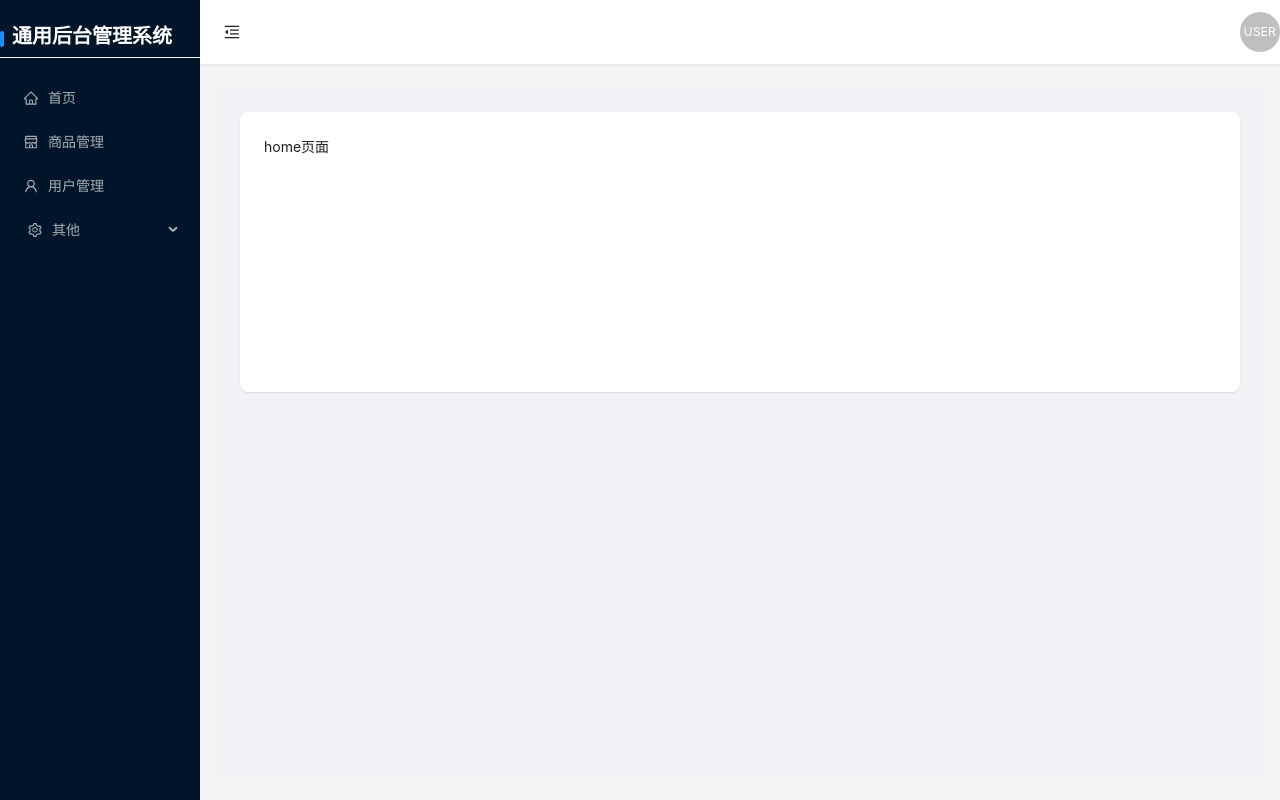
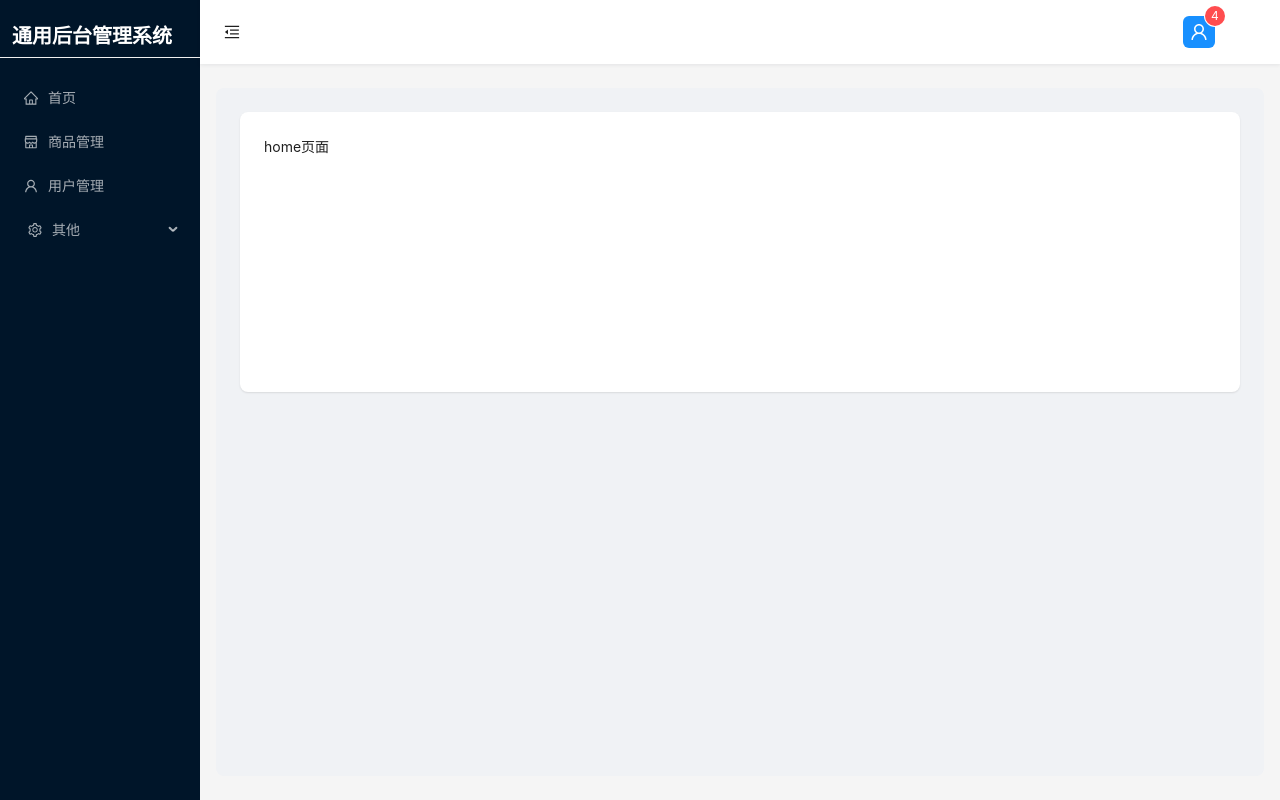
Before and after one commit to mason121122/reactDemo, a React (Create React App) app: page /home in a window 1280 px wide. Built offline with nearby package versions, Linux system fonts and the light colour scheme.

Commit message:
修改head样式

```diff
--- a/src/components/componentHeader/index.css
+++ b/src/components/componentHeader/index.css
@@ -1,9 +1,43 @@
 /* 头部容器样式 - 用于包裹头部导航栏的所有元素 */
 .header-container {
-    /* 使用flex布局，使子元素可以灵活排列 */
+    /* 使用flex布局 */
     display: flex;
-    /* 子元素在主轴（水平方向）上均匀分布，两端对齐 */
-    justify-content: space-between;
-    /* 子元素在交叉轴（垂直方向）上居中对齐 */
+    /* 垂直居中 */
     align-items: center;
+    /* 水平方向左对齐 */
+    justify-content: flex-start;
 }
+
+/* 右侧用户头像样式 */
+.header-container > .ant-dropdown-trigger {
+    /* 将元素推到右侧 */
+    margin-left: auto;
+    /* 右侧留出65px空间 */
+    margin-right: 65px;
+    /* 添加鼠标悬停样式的过渡效果 */
+    transition: all 0.3s ease;
+    /* 添加鼠标指针样式 */
+    cursor: pointer;
+}
+
+/* 用户头像悬停效果 */
+.header-container > .ant-dropdown-trigger:hover {
+    /* 鼠标悬停时轻微放大效果 */
+    transform: scale(1.05);
+}
+
+/* 为Avatar组件添加悬停效果 */
+.header-container .ant-avatar {
+    /* 初始背景色 */
+    background-color: #1890ff;
+    /* 平滑过渡效果 */
+    transition: background-color 0.3s ease;
+}
+
+/* Avatar悬停时变色 */
+.header-container .ant-avatar:hover {
+    /* 悬停时的背景色 */
+    background-color: #40a9ff;
+    /* 添加轻微的阴影效果增强立体感 */
+    box-shadow: 0 0 8px rgba(24, 144, 255, 0.5);
+}
--- a/src/components/componentHeader/index.js
+++ b/src/components/componentHeader/index.js
@@ -1,12 +1,12 @@
 import React from "react";
 import './index.css';
 import * as Icon from '@ant-design/icons';
-import {Button,Avatar,Dropdown,Space} from "antd";
+import {Button, Avatar, Badge, Space, Dropdown} from "antd";
 import {Header} from "antd/es/layout/layout";
 // import {MenuFoldOutlined} from "@ant-design/icons";
 
 
-const ComponentAside = () => {
+const ComponentHeader = () => {
 
     const items = [
         {
@@ -15,19 +15,19 @@ const ComponentAside = () => {
         {
             key: '2',
             label: '个人中心',
-            icon: <Icon.UserOutlined />,
+            icon: <Icon.UserOutlined/>,
             extra: '⌘P',
         },
         {
             key: '4',
             label: '设置',
-            icon: <Icon.SettingOutlined />,
+            icon: <Icon.SettingOutlined/>,
             extra: '⌘S',
         },
         {
             key: '3',
             label: '退出',
-            icon: <Icon.PoweroffOutlined style = {{ color: 'red' }} />,
+            icon: <Icon.PoweroffOutlined style={{color: 'red'}}/>,
             extra: '⌘B',
         }
     ];
@@ -49,7 +49,7 @@ const ComponentAside = () => {
 
             <Button
                 type="text"
-                icon={<Icon.MenuFoldOutlined />}
+                icon={<Icon.MenuFoldOutlined/>}
                 style={{
                     fontSize: '16px',
                     width: 64,
@@ -58,19 +58,13 @@ const ComponentAside = () => {
                 }}
             />
 
-            {/*<Dropdown menu={{ items }}>*/}
-            {/*    <a onClick={e => e.preventDefault()}>*/}
-            {/*        <Space>*/}
-            {/*            <Avatar size={40}>USER</Avatar>*/}
-            {/*            <Icon.DownOutlined />*/}
-            {/*        </Space>*/}
-            {/*    </a>*/}
-            {/*</Dropdown>*/}
 
-            <Dropdown menu={{ items }} placement="bottom" arrow>
-                <Avatar size={40}>USER</Avatar>
+            <Dropdown menu={{items}} placement="bottom" arrow>
+                <Badge count={4}>
+                    <Avatar shape="square" icon={<Icon.UserOutlined/>}/>
+                </Badge>
             </Dropdown>
         </Header>
     )
 }
-export default ComponentAside;
+export default ComponentHeader;
--- a/src/index.css
+++ b/src/index.css
@@ -30,25 +30,6 @@ code {
   overflow: hidden;  /* 隐藏溢出内容 */
   text-overflow: ellipsis;  /* 当文字溢出时显示省略号 */
   transition: all 0.3s;  /* 添加过渡动画，使所有属性变化都有平滑效果 */
-}
-
-/* 应用名称前的装饰条 */
-.app-name::before {
-  content: '';  /* 添加伪元素 */
-  position: absolute;  /* 绝对定位 */
-  left: 0;  /* 靠左对齐 */
-  top: 50%;  /* 垂直居中 */
-  transform: translateY(-50%);  /* 通过位移实现完美垂直居中 */
-  width: 4px;  /* 设置宽度 */
-  height: 16px;  /* 设置高度 */
-  background: #1890ff;  /* 设置背景色为蓝色 */
-  border-radius: 2px;  /* 设置圆角 */
-}
-
-/* 鼠标悬停效果 */
-.app-name:hover {
-  color: #1890ff;  /* 鼠标悬停时文字变为蓝色 */
-  transition: color 0.3s ease;  /* 添加颜色过渡动画，持续0.3秒 */
 }
 
 /* 侧边栏折叠时的应用名称样式 */
--- a/src/pages/main.js
+++ b/src/pages/main.js
@@ -31,10 +31,10 @@ const Main = () => {
 
     return (
         <Layout>
-            <ComponentAside></ComponentAside>
+            <ComponentAside/>
 
             <Layout>
-                <ComponentHeader></ComponentHeader>
+                <ComponentHeader/>
                 <Content
                     style={{
                         margin: '24px 16px',
```
Also changed, not shown: 1 other file (tests, documents, lock files or other folders).
